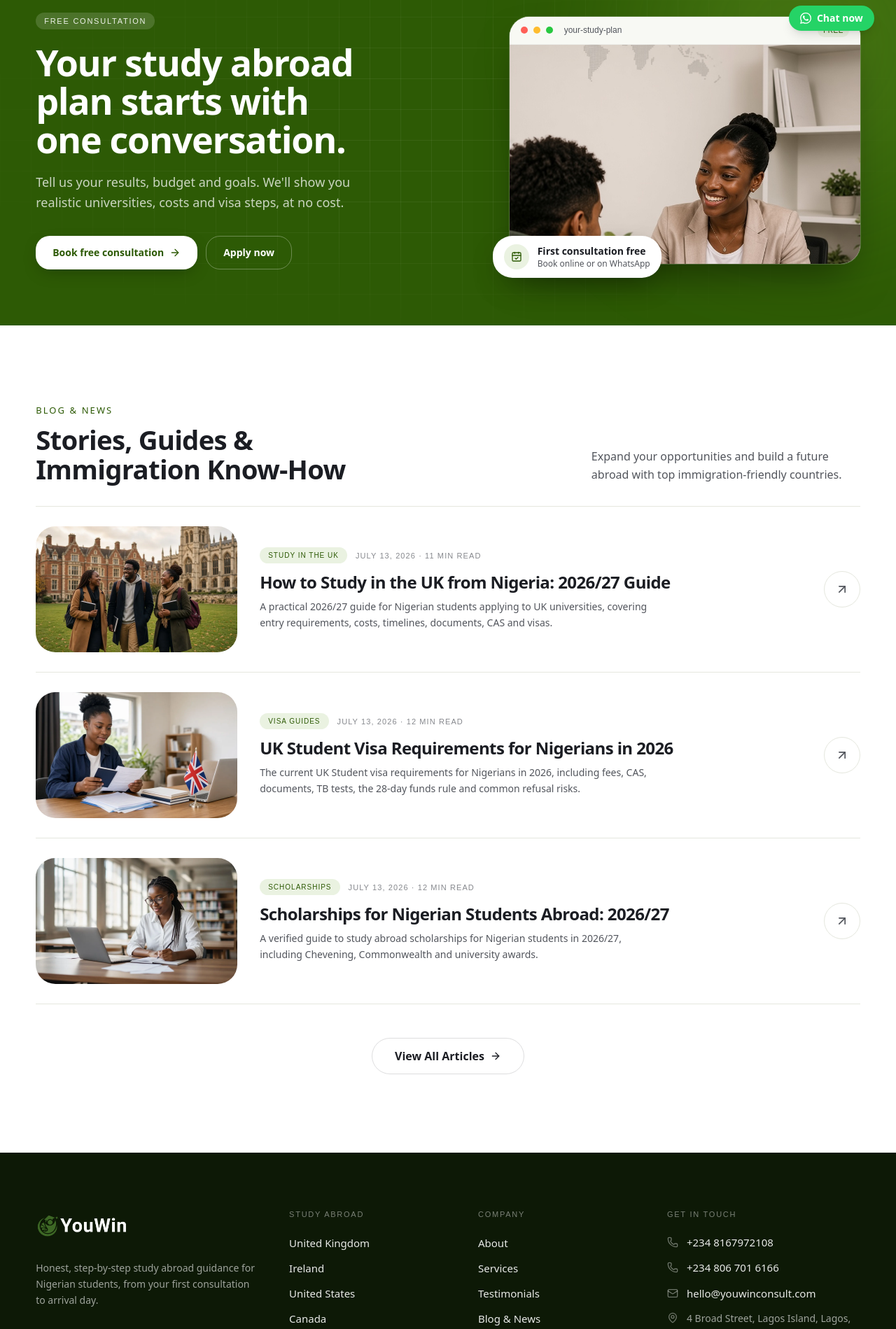
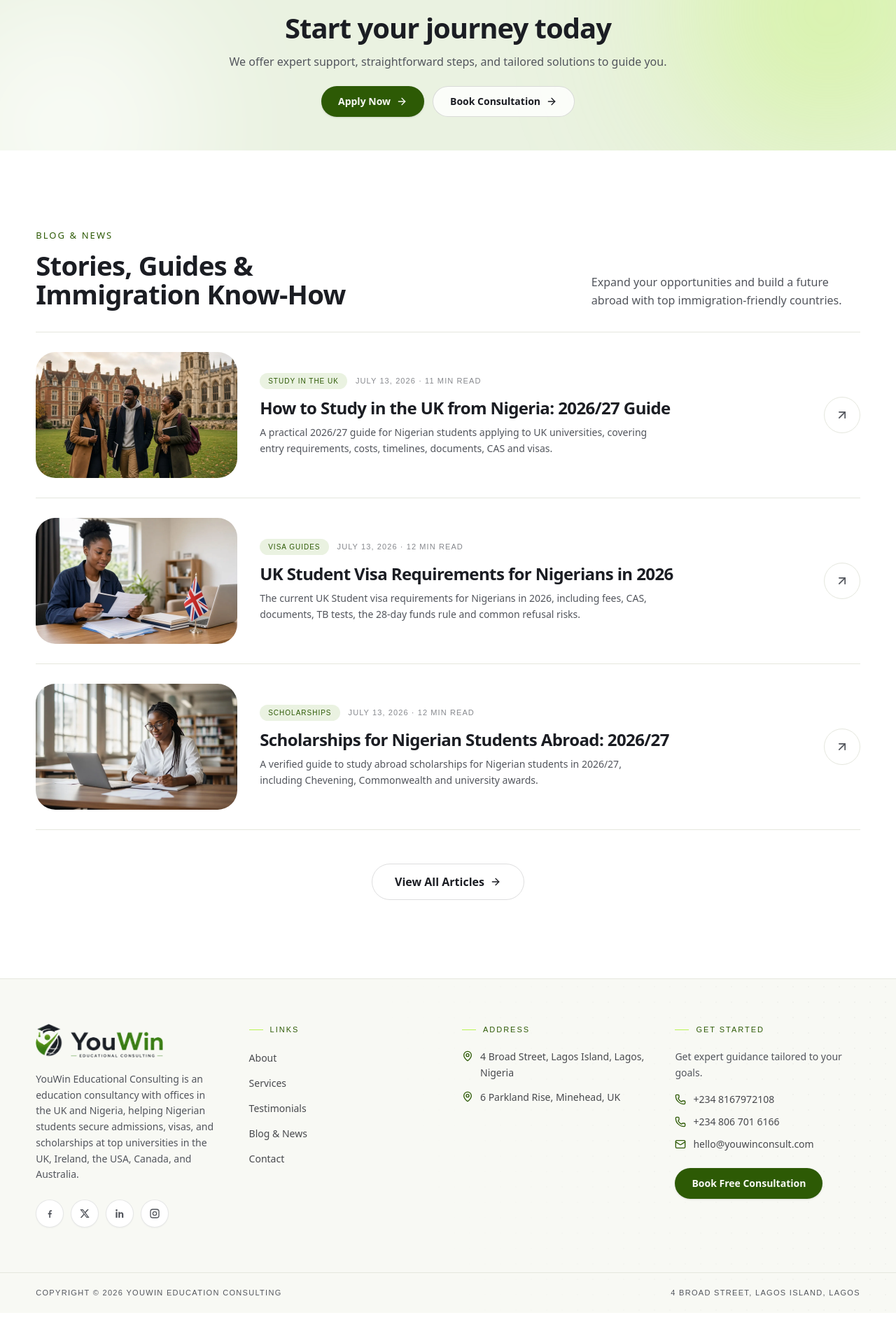
Before and after one commit to halfsaint1/Youwin, a Next.js app: page / in a window 1280 px wide. Shown: the part 5541-7440 px from the top of the page at 70% size. After the commit the page ends 7417 px from the top, so only its background shows below. Built offline with nearby package versions, Linux system fonts and the light colour scheme; a web font is replaced by a local one.

Commit message:
Revert "Restyle footer and CTA band after Authority Hacker footer"
This reverts commit d04e91e9cba659eefcd2304e2b172e9f46c73c8b.

```diff
--- a/app/globals.css
+++ b/app/globals.css
@@ -8,7 +8,6 @@
   --brand: #2d5a05;
   --brand-dark: #234704;
   --brand-soft: #eaf2e1;
-  --forest: #0d1906;
   --lime: #b8f451;
   --sky: #9de4f4;
   --cream: #f8f9f4;
@@ -63,7 +62,6 @@
   --color-brand: var(--brand);
   --color-brand-dark: var(--brand-dark);
   --color-brand-soft: var(--brand-soft);
-  --color-forest: var(--forest);
   --color-lime: var(--lime);
   --color-sky: var(--sky);
   --color-cream: var(--cream);
--- a/app/page.tsx
+++ b/app/page.tsx
@@ -26,7 +26,7 @@ export default function Home() {
       <Roadmap />
       <TestimonialsCarousel />
       <Destinations />
-      <CtaBand />
+      <CtaBand spacious />
       <BlogPreview />
     </>
   );
--- a/components/footer.tsx
+++ b/components/footer.tsx
@@ -1,21 +1,27 @@
 import Link from "next/link";
 import Image from "next/image";
-import { Mail, MapPin, Phone } from "lucide-react";
+import { ArrowUpRight, Mail, MapPin, Phone } from "lucide-react";
 
-import { nav, site, studyAbroadNav } from "@/lib/site";
-import { FacebookIcon, WhatsAppIcon } from "@/components/social-icons";
+import { nav, site } from "@/lib/site";
+import { Button } from "@/components/ui/button";
+import {
+  FacebookIcon,
+  InstagramIcon,
+  LinkedInIcon,
+  XIcon,
+} from "@/components/social-icons";
 
 const socials = [
   { label: "Facebook", href: site.social.facebook, icon: FacebookIcon },
-  { label: "WhatsApp", href: site.whatsappHref, icon: WhatsAppIcon },
+  { label: "X (Twitter)", href: "#", icon: XIcon },
+  { label: "LinkedIn", href: "#", icon: LinkedInIcon },
+  { label: "Instagram", href: "#", icon: InstagramIcon },
 ];
 
-const linkClass =
-  "text-[0.9375rem] text-white/90 transition-colors hover:text-lime focus-visible:text-lime focus-visible:outline-none";
-
-function ColumnHeading({ children }: { children: React.ReactNode }) {
+function ColumnLabel({ children }: { children: React.ReactNode }) {
   return (
-    <h2 className="font-mono text-[0.6875rem] font-medium uppercase tracking-[0.16em] text-white/45">
+    <h2 className="flex items-center gap-2.5 font-mono text-[0.6875rem] font-medium uppercase tracking-[0.18em] text-brand">
+      <span aria-hidden className="h-px w-5 bg-lime" />
       {children}
     </h2>
   );
@@ -23,134 +29,127 @@ function ColumnHeading({ children }: { children: React.ReactNode }) {
 
 export function Footer() {
   return (
-    <footer className="bg-forest text-white">
-      <div className="container-site grid gap-12 pb-10 pt-16 sm:grid-cols-2 sm:pt-20 lg:grid-cols-[1.4fr_1fr_1fr_1.2fr] lg:gap-10">
-        <div className="sm:col-span-2 lg:col-span-1">
-          <Link href="/" aria-label="YouWin — Home" className="inline-block">
-            <Image
-              src="/images/youwin-logo-white.png"
-              alt="YouWin Educational Consulting"
-              width={1024}
-              height={355}
-              className="h-12 w-auto"
-            />
-          </Link>
-          <p className="mt-5 max-w-xs text-sm leading-relaxed text-white/60">
-            Honest, step-by-step study abroad guidance for Nigerian students,
-            from your first consultation to arrival day.
+    <footer className="relative border-t bg-cream">
+      {/* Faint dot-grid texture, echoing the hero background */}
+      <div
+        aria-hidden
+        className="pointer-events-none absolute inset-0 bg-[radial-gradient(rgba(27,29,35,0.04)_1px,transparent_1.5px)] [background-size:22px_22px] [mask-image:linear-gradient(255deg,black,transparent_55%)]"
+      />
+
+      {/* Main columns — equal widths, equal gaps, shared baseline */}
+      <div className="container-site relative grid gap-10 py-14 sm:grid-cols-2 sm:py-16 lg:grid-cols-4">
+        <div>
+          <Image
+            src="/images/youwin-logo.png"
+            alt="YouWin Educational Consulting"
+            width={182}
+            height={48}
+            className="h-12 w-auto"
+          />
+          <p className="mt-5 text-sm leading-relaxed text-muted-foreground">
+            {site.description}
           </p>
-          <ul className="mt-6 flex gap-1">
+          <ul className="mt-6 flex gap-2.5">
             {socials.map((s) => (
               <li key={s.label}>
                 <a
                   href={s.href}
                   aria-label={s.label}
-                  target="_blank"
-                  rel="noopener noreferrer"
-                  className="flex size-10 items-center justify-center rounded-lg text-white/55 transition-colors hover:bg-white/5 hover:text-white"
+                  {...(s.href.startsWith("http")
+                    ? { target: "_blank", rel: "noopener noreferrer" }
+                    : {})}
+                  className="flex size-10 items-center justify-center rounded-full border border-ink/10 bg-white text-muted-foreground shadow-[0_1px_2px_rgba(27,29,35,0.04)] transition-all duration-300 hover:-translate-y-0.5 hover:border-brand hover:bg-brand hover:text-white"
                 >
-                  <s.icon className="size-[1.125rem]" aria-hidden />
+                  <s.icon className="size-4" aria-hidden />
                 </a>
               </li>
             ))}
           </ul>
         </div>
 
-        <nav aria-labelledby="footer-study-abroad">
-          <ColumnHeading>
-            <span id="footer-study-abroad">Study abroad</span>
-          </ColumnHeading>
+        <div>
+          <ColumnLabel>Links</ColumnLabel>
           <ul className="mt-5 space-y-3">
-            {studyAbroadNav.map((item) => (
+            {nav.map((item) => (
               <li key={item.href}>
-                <Link href={item.href} className={linkClass}>
+                <Link
+                  href={item.href}
+                  className="group inline-flex items-center gap-1 text-sm text-ink/80 transition-colors hover:text-brand"
+                >
                   {item.label}
+                  <ArrowUpRight
+                    aria-hidden
+                    className="size-3 -translate-x-0.5 translate-y-0.5 opacity-0 transition-all duration-200 group-hover:translate-x-0 group-hover:translate-y-0 group-hover:opacity-100"
+                  />
                 </Link>
               </li>
             ))}
           </ul>
-        </nav>
+        </div>
 
-        <nav aria-labelledby="footer-company">
-          <ColumnHeading>
-            <span id="footer-company">Company</span>
-          </ColumnHeading>
+        <div>
+          <ColumnLabel>Address</ColumnLabel>
           <ul className="mt-5 space-y-3">
-            {nav.map((item) => (
-              <li key={item.href}>
-                <Link href={item.href} className={linkClass}>
-                  {item.label}
-                </Link>
-              </li>
-            ))}
-            <li>
-              <Link href="/apply" className={linkClass}>
-                Apply Now
-              </Link>
+            <li className="flex items-start gap-2.5 text-sm leading-relaxed text-ink/80">
+              <MapPin
+                className="mt-0.5 size-4 shrink-0 text-brand"
+                aria-hidden
+              />
+              <span>
+                {site.address.street}, {site.address.locality},{" "}
+                {site.address.region}, Nigeria
+              </span>
+            </li>
+            <li className="flex items-start gap-2.5 text-sm leading-relaxed text-ink/80">
+              <MapPin
+                className="mt-0.5 size-4 shrink-0 text-brand"
+                aria-hidden
+              />
+              <span>{site.addressUK.full}</span>
             </li>
           </ul>
-        </nav>
+        </div>
 
         <div>
-          <ColumnHeading>Get in touch</ColumnHeading>
-          <ul className="mt-5 space-y-3.5 text-[0.9375rem] text-white/90">
+          <ColumnLabel>Get Started</ColumnLabel>
+          <p className="mt-5 text-sm leading-relaxed text-muted-foreground">
+            Get expert guidance tailored to your goals.
+          </p>
+          <ul className="mt-4 space-y-3 text-sm text-ink/80">
             {site.phones.map((phone) => (
               <li key={phone}>
                 <a
                   href={`tel:${phone.replace(/\s/g, "")}`}
-                  className="flex items-center gap-3 transition-colors hover:text-lime"
+                  className="flex items-center gap-2.5 transition-colors hover:text-brand"
                 >
-                  <Phone className="size-4 shrink-0 text-white/40" aria-hidden />
-                  {phone}
+                  <Phone className="size-4 text-brand" aria-hidden /> {phone}
                 </a>
               </li>
             ))}
             <li>
               <a
                 href={`mailto:${site.email}`}
-                className="flex items-center gap-3 break-all transition-colors hover:text-lime"
+                className="flex items-center gap-2.5 transition-colors hover:text-brand"
               >
-                <Mail className="size-4 shrink-0 text-white/40" aria-hidden />
-                {site.email}
+                <Mail className="size-4 text-brand" aria-hidden /> {site.email}
               </a>
             </li>
-            <li className="flex items-start gap-3 text-sm leading-relaxed text-white/60">
-              <MapPin className="mt-0.5 size-4 shrink-0 text-white/40" aria-hidden />
-              <span>
-                {site.address.street}, {site.address.locality},{" "}
-                {site.address.region}, Nigeria
-              </span>
-            </li>
-            <li className="flex items-start gap-3 text-sm leading-relaxed text-white/60">
-              <MapPin className="mt-0.5 size-4 shrink-0 text-white/40" aria-hidden />
-              <span>{site.addressUK.full}</span>
-            </li>
           </ul>
+          <Button asChild className="mt-6">
+            <Link href="/book-consultation">Book Free Consultation</Link>
+          </Button>
         </div>
       </div>
 
-      <div className="container-site">
-        <div className="flex flex-col gap-4 border-t border-white/10 py-7 text-xs leading-relaxed text-white/45 sm:flex-row sm:items-center sm:justify-between">
+      <div className="relative border-t">
+        <div className="container-site flex flex-col items-center justify-between gap-2 py-5 font-mono text-[0.6875rem] uppercase tracking-[0.12em] text-muted-foreground sm:flex-row">
           <p>
-            © {new Date().getFullYear()} {site.name}. All rights reserved.
+            Copyright © {new Date().getFullYear()} YouWin Education Consulting
           </p>
-          <ul className="flex flex-wrap gap-x-6 gap-y-2">
-            <li>
-              <Link href="/book-consultation" className="transition-colors hover:text-white">
-                Book a consultation
-              </Link>
-            </li>
-            <li>
-              <Link href="/contact" className="transition-colors hover:text-white">
-                Contact
-              </Link>
-            </li>
-            <li>
-              <a href="/sitemap.xml" className="transition-colors hover:text-white">
-                Sitemap
-              </a>
-            </li>
-          </ul>
+          <p>
+            {site.address.street}, {site.address.locality},{" "}
+            {site.address.region}
+          </p>
         </div>
       </div>
     </footer>
--- a/components/sections/cta-band.tsx
+++ b/components/sections/cta-band.tsx
@@ -1,100 +1,67 @@
-import Image from "next/image";
 import Link from "next/link";
-import { ArrowRight, CalendarCheck } from "lucide-react";
+import { ArrowRight } from "lucide-react";
 
-import { site } from "@/lib/site";
+import { cn } from "@/lib/utils";
 import { Reveal } from "@/components/motion";
-import { WhatsAppIcon } from "@/components/social-icons";
+import { Button } from "@/components/ui/button";
 
-/** Bold brand-colour conversion band that sits directly above the footer. */
-export function CtaBand() {
+/** Full-width conversion band — soft, light, and calm. */
+export function CtaBand({
+  spacious = false,
+}: {
+  spacious?: boolean;
+}) {
   return (
-    <section className="relative overflow-hidden bg-brand text-white">
+    <section className="relative overflow-hidden bg-brand-soft">
       <div
         aria-hidden
-        className="pointer-events-none absolute inset-0 bg-[linear-gradient(rgba(255,255,255,0.06)_1px,transparent_1px),linear-gradient(90deg,rgba(255,255,255,0.06)_1px,transparent_1px)] [background-size:44px_44px] [mask-image:radial-gradient(ellipse_at_center,black_30%,transparent_80%)]"
+        className="pointer-events-none absolute -right-28 -top-32 size-[26rem] rounded-full bg-lime/40 blur-[120px]"
       />
       <div
         aria-hidden
-        className="pointer-events-none absolute -right-24 -top-24 size-[28rem] rounded-full bg-lime/20 blur-[120px]"
+        className="pointer-events-none absolute -bottom-40 -left-24 size-[24rem] rounded-full bg-white/70 blur-[100px]"
       />
-
-      <div className="container-site relative grid items-center gap-12 py-16 sm:py-20 lg:grid-cols-[1.1fr_0.9fr] lg:gap-16">
+      <div
+        className={cn(
+          "container-site relative text-center",
+          spacious ? "py-10 sm:py-12" : "py-8 sm:py-10"
+        )}
+      >
         <Reveal>
-          <p className="inline-flex rounded-full bg-white/15 px-3 py-1 font-mono text-[0.6875rem] font-medium uppercase tracking-[0.16em] text-white/90">
-            Free consultation
+          <p className="eyebrow">Are You Ready?</p>
+          <h2
+            className={cn(
+              "mx-auto whitespace-nowrap text-[clamp(1.5rem,4vw,2.5rem)] font-semibold leading-tight tracking-tight text-ink",
+              spacious ? "mt-3" : "mt-2"
+            )}
+          >
+            Start your journey today
+          </h2>
+          <p
+            className={cn(
+              "mx-auto whitespace-nowrap text-sm leading-snug text-muted-foreground sm:text-base",
+              spacious ? "mt-3" : "mt-2"
+            )}
+          >
+            We offer expert support, straightforward steps, and tailored solutions to guide you.
           </p>
-          <h2 className="mt-5 max-w-xl text-balance text-[clamp(2rem,4.5vw,3.25rem)] font-bold leading-[1.05] tracking-tight">
-            Your study abroad plan starts with one conversation.
-          </h2>
-          <p className="mt-5 max-w-lg text-pretty leading-relaxed text-white/75 sm:text-lg">
-            Tell us your results, budget and goals. We&apos;ll show you
-            realistic universities, costs and visa steps, at no cost.
-          </p>
-          <div className="mt-8 flex flex-wrap gap-3">
-            <Link
-              href="/book-consultation"
-              className="inline-flex h-12 items-center gap-2 rounded-xl bg-white px-6 text-sm font-semibold text-brand shadow-[0_8px_24px_-8px_rgba(0,0,0,0.35)] transition-all duration-200 hover:-translate-y-0.5 hover:bg-lime hover:text-ink focus-visible:outline-none focus-visible:ring-2 focus-visible:ring-white"
-            >
-              Book free consultation
-              <ArrowRight className="size-4" aria-hidden />
-            </Link>
-            <Link
-              href="/apply"
-              className="inline-flex h-12 items-center gap-2 rounded-xl border border-white/30 px-6 text-sm font-semibold text-white transition-colors hover:bg-white/10 focus-visible:outline-none focus-visible:ring-2 focus-visible:ring-white"
-            >
-              Apply now
-            </Link>
+          <div
+            className={cn(
+              "flex flex-wrap justify-center gap-3",
+              spacious ? "mt-6" : "mt-5"
+            )}
+          >
+            <Button asChild>
+              <Link href="/apply">
+                Apply Now <ArrowRight className="size-4" aria-hidden />
+              </Link>
+            </Button>
+            <Button asChild variant="outline" className="bg-white/80">
+              <Link href="/book-consultation">
+                Book Consultation <ArrowRight className="size-4" aria-hidden />
+              </Link>
+            </Button>
           </div>
-        </Reveal>
-
-        <Reveal delay={0.1} className="relative mx-auto w-full max-w-md lg:max-w-none">
-          <div className="overflow-hidden rounded-2xl bg-white shadow-[0_30px_60px_-20px_rgba(0,0,0,0.5)] ring-1 ring-white/20">
-            <div className="flex items-center gap-2 border-b border-ink/5 bg-cream px-4 py-2.5">
-              <span className="size-2.5 rounded-full bg-[#ff5f57]" aria-hidden />
-              <span className="size-2.5 rounded-full bg-[#febc2e]" aria-hidden />
-              <span className="size-2.5 rounded-full bg-[#28c840]" aria-hidden />
-              <span className="ml-2 truncate font-mono text-xs text-muted-foreground">
-                your-study-plan
-              </span>
-              <span className="ml-auto rounded-full bg-brand-soft px-2 py-0.5 font-mono text-[0.625rem] font-medium uppercase tracking-wider text-brand">
-                Free
-              </span>
-            </div>
-            <div className="relative aspect-[16/10]">
-              <Image
-                src="/images/generated/about-youwin-consultation.jpg"
-                alt="A YouWin consultant planning a student's study abroad options"
-                fill
-                sizes="(max-width: 1024px) 90vw, 40vw"
-                className="object-cover object-[center_30%]"
-              />
-            </div>
-          </div>
-
-          <div className="absolute -bottom-5 left-4 flex items-center gap-3 rounded-2xl bg-white px-4 py-3 text-ink shadow-[0_16px_40px_-12px_rgba(0,0,0,0.35)] sm:-left-6">
-            <span className="flex size-9 items-center justify-center rounded-full bg-brand-soft text-brand">
-              <CalendarCheck className="size-4" aria-hidden />
-            </span>
-            <span>
-              <span className="block text-sm font-semibold">
-                First consultation free
-              </span>
-              <span className="block text-xs text-muted-foreground">
-                Book online or on WhatsApp
-              </span>
-            </span>
-          </div>
-
-          <a
-            href={site.whatsappHref}
-            target="_blank"
-            rel="noopener noreferrer"
-            className="absolute -right-2 -top-4 flex items-center gap-2 rounded-full bg-[#25d366] px-4 py-2 text-sm font-semibold text-white shadow-lg transition-transform hover:-translate-y-0.5 sm:-right-5"
-          >
-            <WhatsAppIcon className="size-4" aria-hidden />
-            Chat now
-          </a>
         </Reveal>
       </div>
     </section>
```
